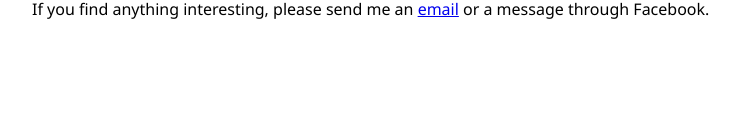
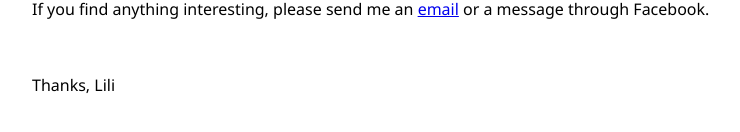
Before and after one commit to polluxor/polluxor.github.io, a plain HTML site: page index.html in a window 1280 px wide. Shown: the part 148-280 px from the top of the page, without its empty margins (208-948 px from the left). Drawn offline with Linux system fonts and the light colour scheme.

Commit message:
added signature. last of bullshit commit, promise

```diff
--- a/index.html
+++ b/index.html
@@ -12,6 +12,8 @@
             <p>We're sorry, the shop is closed for now.</p>
             <p>Please have a look at our <a href="https://www.facebook.com/LiliandTrotroJewelry/">Facebook</a> or <a href="https://www.instagram.com/liliandtrotro/">Instagram</a> to check our current collection. <br/>
             If you find anything interesting, please send me an <a href="mailto:liliandtrotrojewelry@hotmail.com">email</a> or a message through Facebook. </p>
+            <br/>
+            <p>Thanks, Lili</p>
         </main>
         <footer>
 
```
